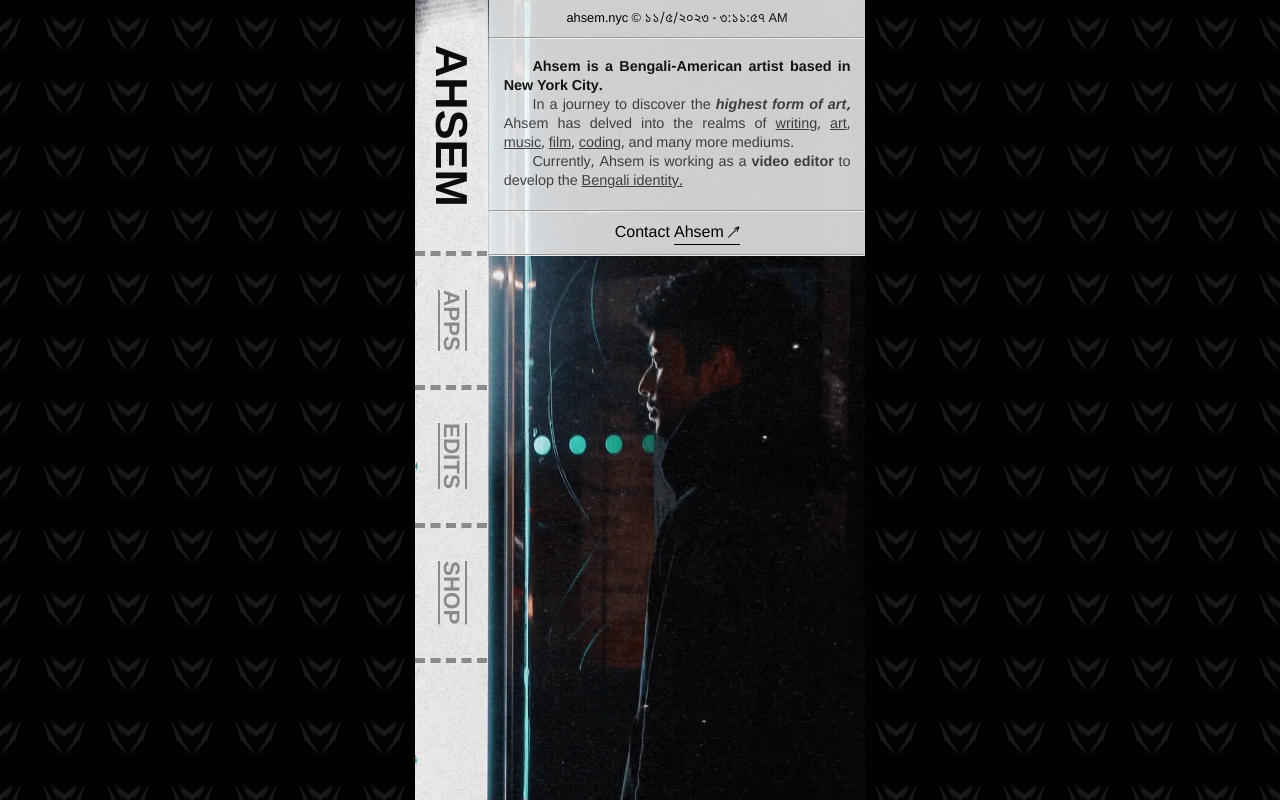
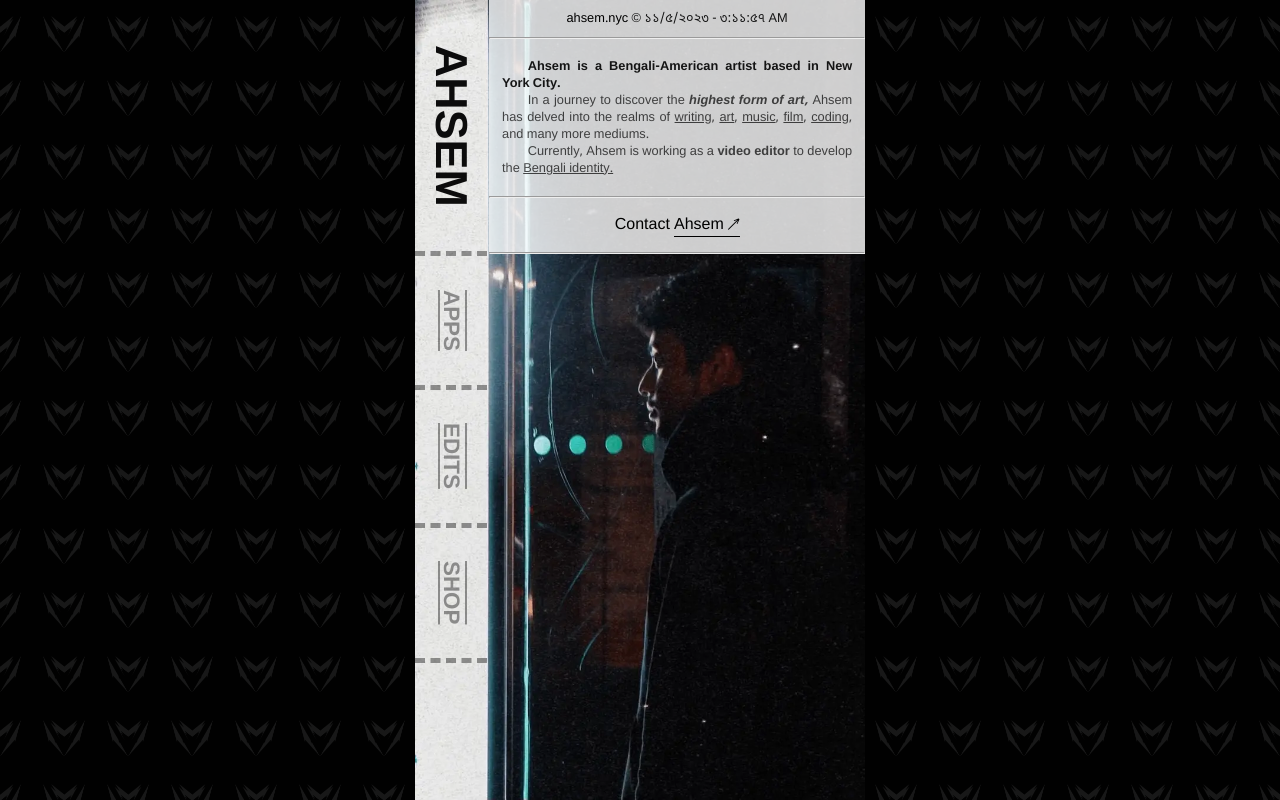
Before and after one commit to agonis21/ahsem.github.io, a plain HTML site: page index.html in a window 1280 px wide. Drawn offline with Linux system fonts and the light colour scheme.

Commit message:
updated about me

```diff
--- a/style.css
+++ b/style.css
@@ -141,16 +141,15 @@ body {
 
     .c-main-container > div > p {
         padding: 0em 1em;
-
         color: rgba(0,0,0,0.7);
-        font-size: 0.9em;
+        font-size: 0.8em;
         text-align: justify;
         text-indent: 2em;
     }
 
     .c-main-container > div > p:first-child {
         padding-top: 5%;
-        font-size: 0.9em;
+        font-size: 0.8em;
         color: rgba(0,0,0,0.9);
     }
 
@@ -180,7 +179,7 @@ body {
 
     .container-block > h4 {
         font-weight: 400;
-        padding: 10px;
+        padding: 1em;
         text-align: left;
         text-justify: inter-character;
     }
```
